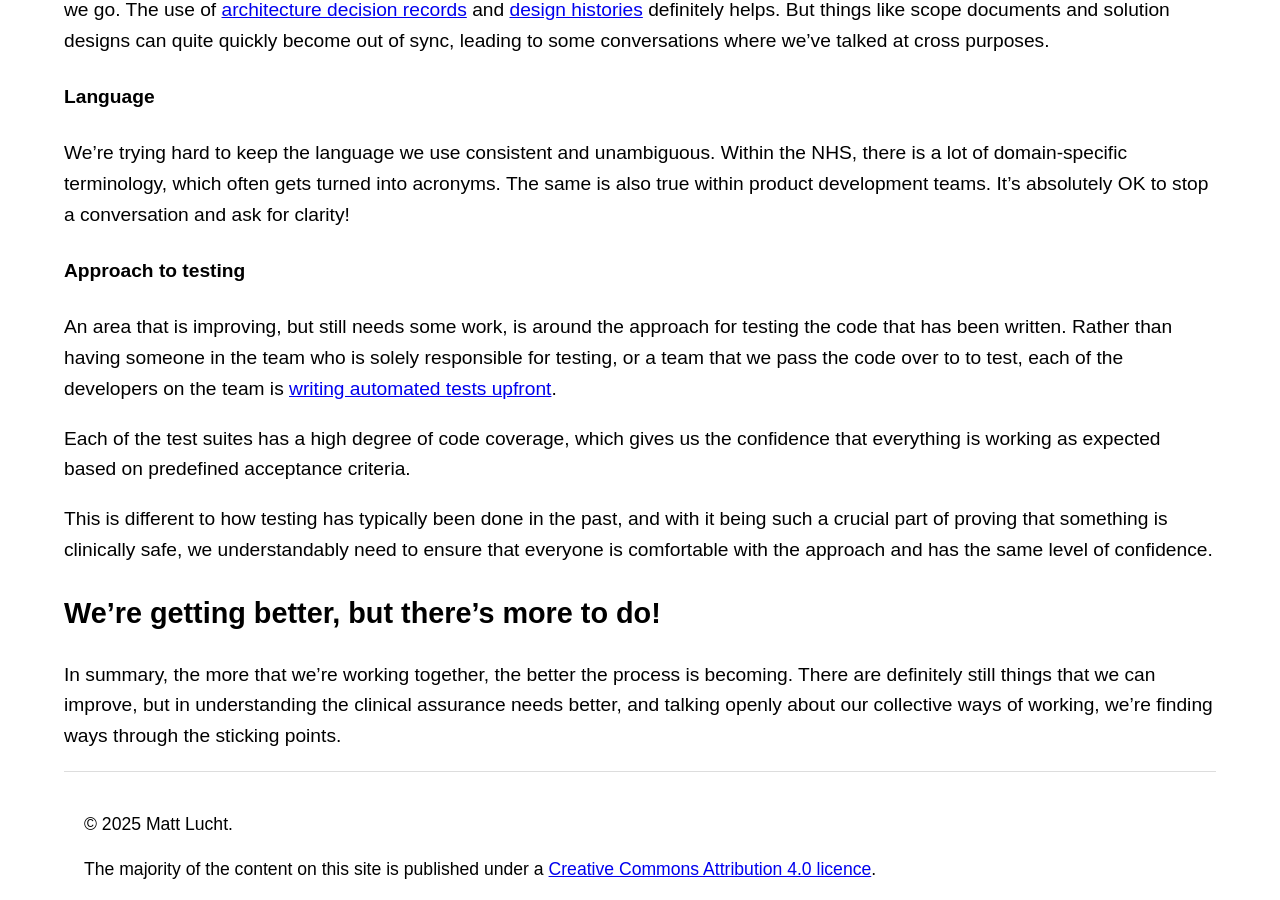
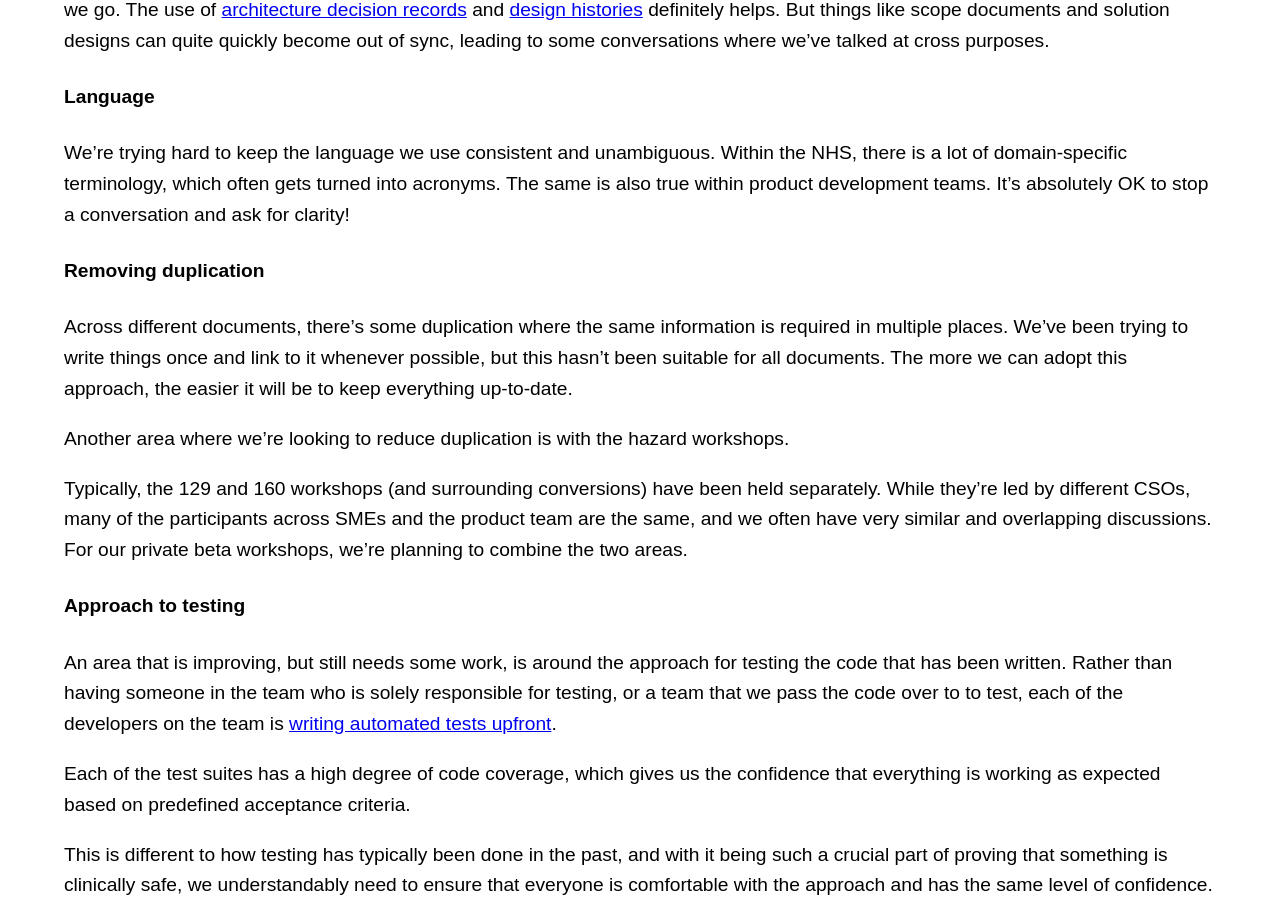
Before and after one commit to mattlucht/mattlucht.github.io, a Jekyll site: the page built from _posts/2025-08-23-learning-about-clinical-assurance.md, in a window 1280 px wide and 900 px high, scrolled down 2593 px. Built offline with Jekyll 4.4.1, drawn with Linux system fonts in a browser that asks for light colours; comment, search, counter and statistics services are not loaded.

Commit message:
updates clinical post

```diff
--- a/_posts/2025-08-23-learning-about-clinical-assurance.md
+++ b/_posts/2025-08-23-learning-about-clinical-assurance.md
@@ -73,6 +73,14 @@ There is documentation that is justifiably needed to evidence what is being buil
 
 We're trying hard to keep the language we use consistent and unambiguous. Within the NHS, there is a lot of domain-specific terminology, which often gets turned into acronyms. The same is also true within product development teams. It's absolutely OK to stop a conversation and ask for clarity!
 
+#### Removing duplication
+
+Across different documents, there’s some duplication where the same information is required in multiple places. We’ve been trying to write things once and link to it whenever possible, but this hasn’t been suitable for all documents. The more we can adopt this approach, the easier it will be to keep everything up-to-date.
+
+Another area where we’re looking to reduce duplication is with the hazard workshops.
+
+Typically, the 129 and 160 workshops (and surrounding conversions) have been held separately. While they’re led by different CSOs, many of the participants across SMEs and the product team are the same, and we often have very similar and overlapping discussions. For our private beta workshops, we’re planning to combine the two areas.
+
 #### Approach to testing
 
 An area that is improving, but still needs some work, is around the approach for testing the code that has been written. Rather than having someone in the team who is solely responsible for testing, or a team that we pass the code over to to test, each of the developers on the team is [writing automated tests upfront](https://github.com/NHSDigital/bcss-notifications/tree/main/tests).
```
Also changed, not shown: 4 other files.
